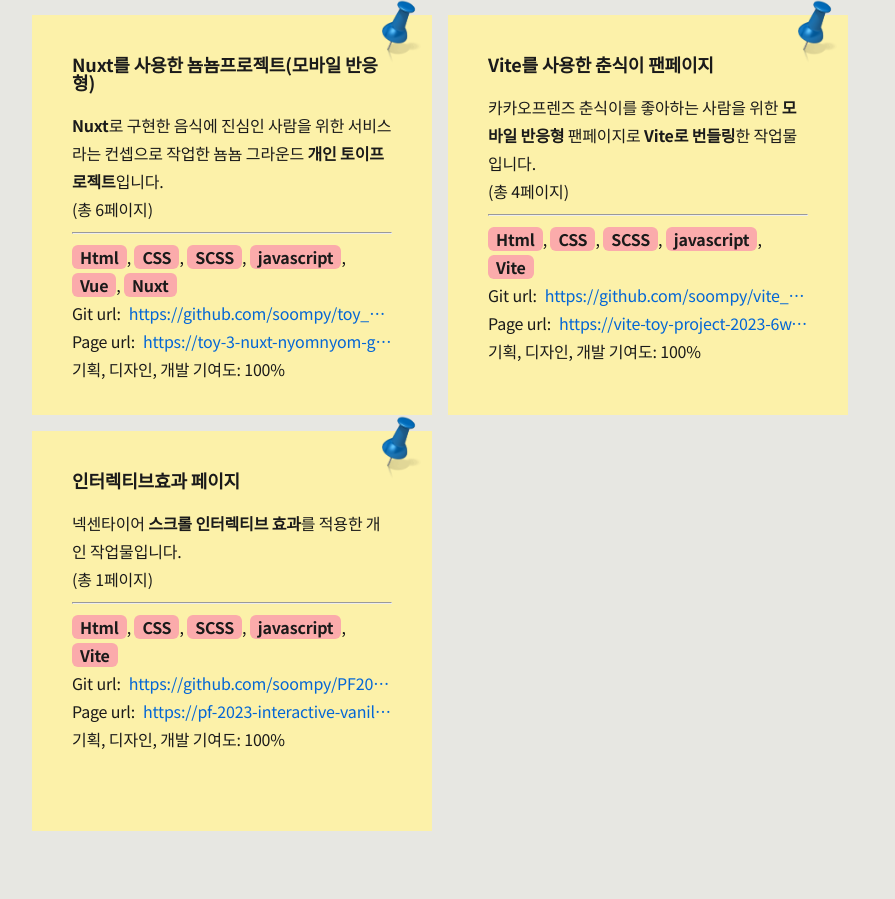
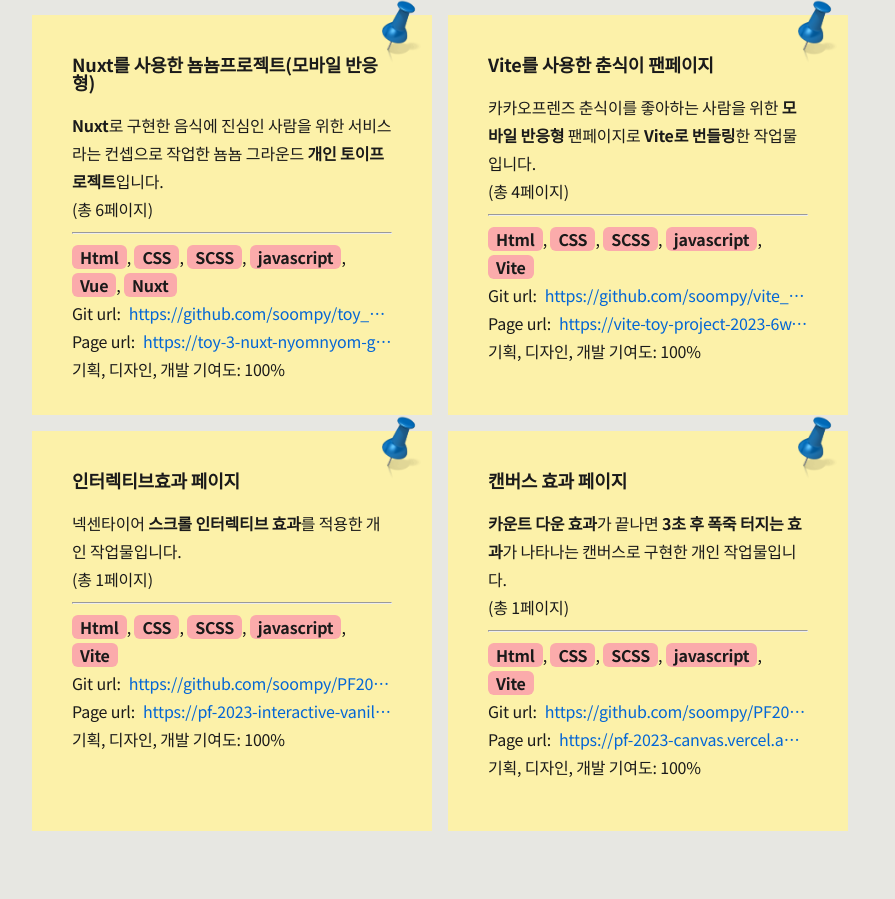
Before and after one commit to soompy/my-introduction-page, a website built with Vite: page src/index.html in a window 1280 px wide. Shown: the part 3927-4826 px from the top of the page, without its empty margins (16-911 px from the left). Built offline with nearby package versions, Linux system fonts and the light colour scheme; a web font is replaced by a local one.

Commit message:
canvas 작업물 저장소 url 수정

```diff
--- a/src/index.html
+++ b/src/index.html
@@ -207,7 +207,7 @@
           </div>
           <div>
             <img src="./assets/images/icon_REACT.png" alt="react">
-            <span class="skill">50%</span>
+            <span class="skill">20%</span>
           </div>
           <div>
             <img src="./assets/images/icon_GIT.png" alt="git">
@@ -306,6 +306,24 @@
               </div>
             </div>
           </section>
+          <section class="card-section">
+            <div class="card-inner">
+              <h4>캔버스 효과 페이지</h4>
+              <div>
+                <p><strong>카운트 다운 효과</strong>가 끝나면 <strong>3초 후 폭죽 터지는 효과</strong>가 나타나는 캔버스로 구현한 개인 작업물입니다.
+                  <span>&#x0028;총 1페이지&#x0029;</span>
+                </p>
+                <hr>
+                <p><strong class="underline">Html</strong>, <strong class="underline">CSS</strong>, <strong
+                    class="underline">SCSS</strong>, <strong class="underline">javascript</strong>, <strong
+                    class="underline">Vite</strong></p>
+                <p class="url-box"><span>Git url:</span> <a href="https://github.com/soompy/PF2023_canvas"
+                    target="_blank">https://github.com/soompy/PF2024_canvas</a></p>
+                <p class="url-box"><span>Page url:</span> <a href="https://pf-2023-canvas.vercel.app/" target="_blank">https://pf-2023-canvas.vercel.app/</a></p>
+                <p>기획, 디자인, 개발 기여도: 100%</p>
+              </div>
+            </div>
+          </section>
         </div>
       </div>
     </section>
```
